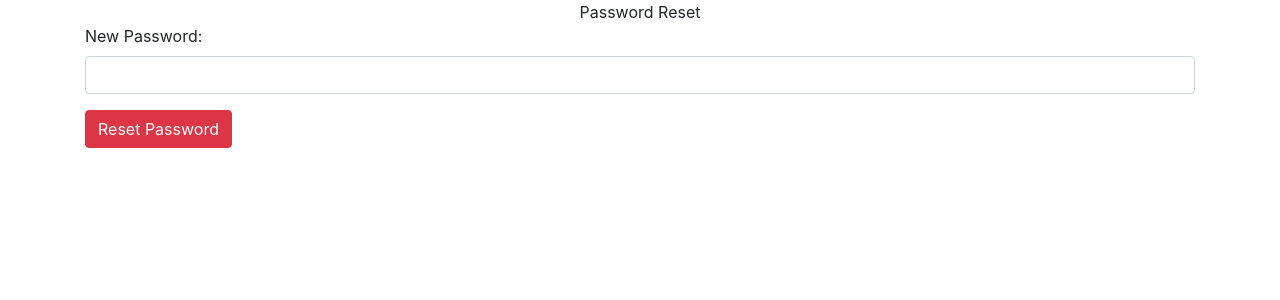
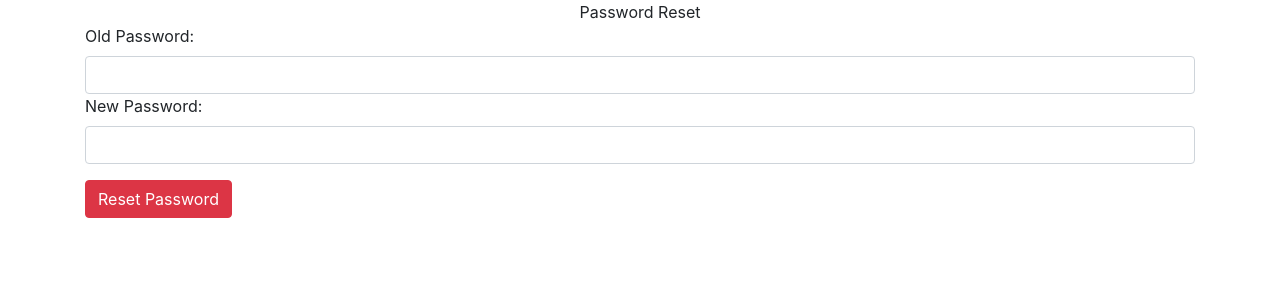
Before and after one commit to urlordjames/musicserver, a Django app: page /resetpassword/ in a window 1280 px wide. Shown: the top 300 px of the page. Run offline with Django 3.2, Linux system fonts and the light colour scheme; the visitor is signed in with stand-in values (Sample User, id 1); some libraries are stand-ins or nearby versions.

Commit message:
added old password check for password reset and made more inputs required

```diff
--- a/homepage/templates/form.html
+++ b/homepage/templates/form.html
@@ -15,7 +15,7 @@
             {% if fileupload %}
             <div class="form-group">
                 <label class="small-text" for="mediafile">File:</label>
-                <input type="file" name="mediafile">
+                <input type="file" name="mediafile" required>
             </div>
             {% endif %}
             <input type="submit" class="btn btn-primary" value="{{ action }}">
--- a/homepage/templates/passwordreset.html
+++ b/homepage/templates/passwordreset.html
@@ -10,8 +10,10 @@
         {% csrf_token %}
         <div class="container">
             <div class="form-group">
+                <label class="small-text" for="oldpassword">Old Password:</label>
+                <input class="form-control" type="password" id="oldpassword" name="oldpassword" required>
                 <label class="small-text" for="password">New Password:</label>
-                <input class="form-control" type="password" id="password" name="password">
+                <input class="form-control" type="password" id="password" name="password" required>
             </div>
             <input type="submit" class="btn btn-danger" value="Reset Password">
         </div>
--- a/homepage/views.py
+++ b/homepage/views.py
@@ -59,6 +59,9 @@ def passwordchange(request):
         if request.method == "GET":
             return render(request, "passwordreset.html")
         elif request.method == "POST":
+            if not user.check_password(request.POST["oldpassword"]):
+                messages.error(request, "old password incorrect")
+                return redirect("/resetpassword/")
             password = request.POST["password"]
             try:
                 validate_password(password)
```
